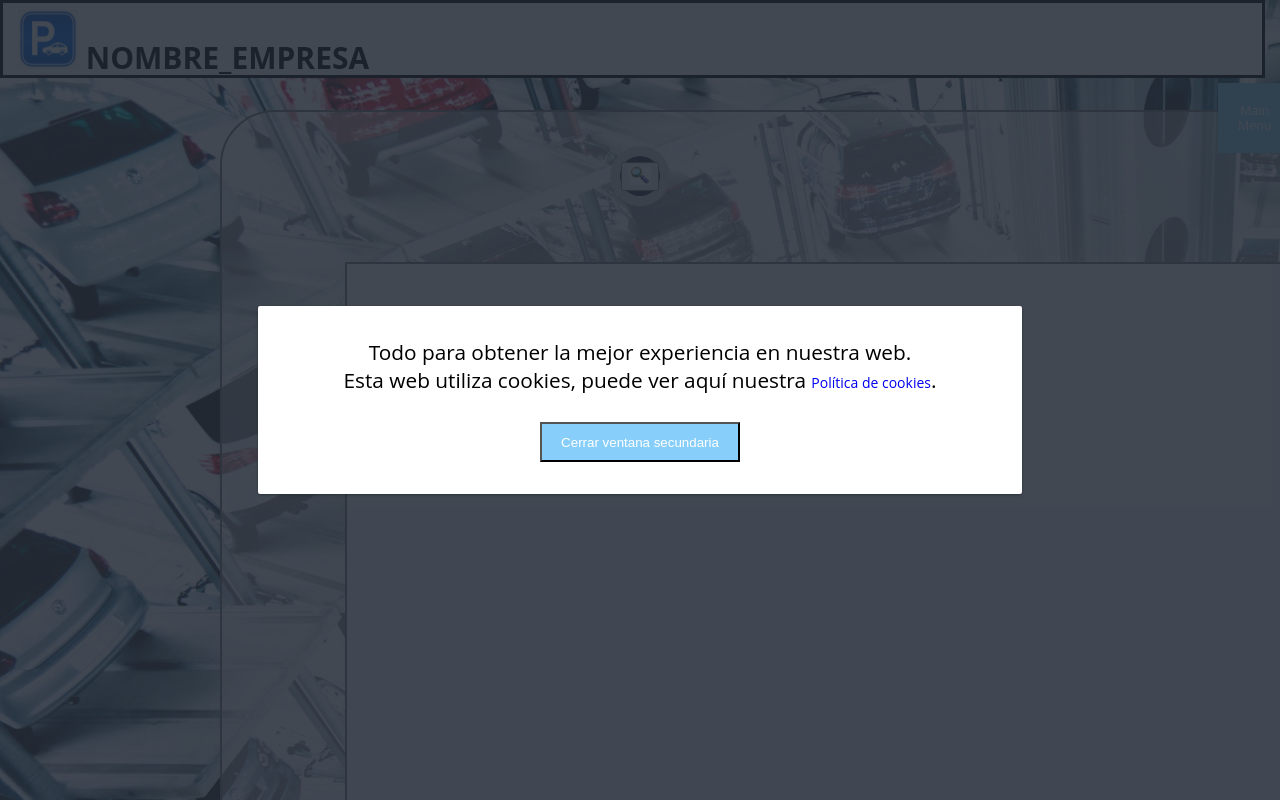
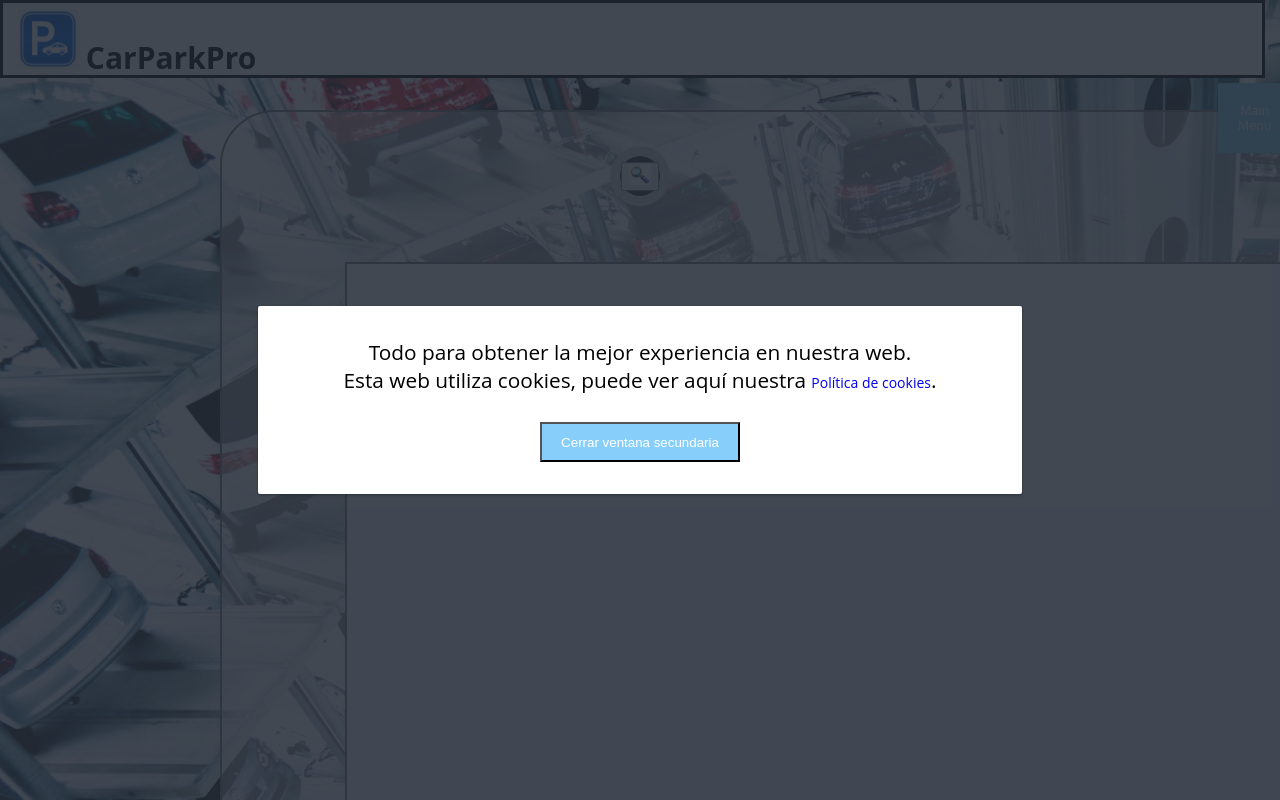
Before and after one commit to WizardOZ/CarParkPro, a PHP site: page /ProyectoFinal/principal.php in a window 1280 px wide. Run offline with PHP 8.4, Linux system fonts and the light colour scheme; the visitor is signed in with stand-in values (Sample User, id 1); data that the repository does not hold is empty.

Commit message:
principal.php

```diff
--- a/ProyectoFinal/principal.php
+++ b/ProyectoFinal/principal.php
@@ -8,7 +8,7 @@ session_start();
   <meta name="viewport" content="width=device-width, initial-scale=1">
   <link rel="shortcut icon" type="image/x-icon" href="./img/logo.jpeg"/>
   <link rel="stylesheet" href="./style.css">
-  <title>NOMBRE EMPRESA</title>
+  <title>CarParkPro</title>
   <script src="https://code.jquery.com/jquery-3.5.0.js"></script>
   <script>
     $(document).ready(function () {
@@ -44,7 +44,7 @@ session_start();
 
         <div style="float: left;">
           <a href="principal.php"><img src="./img/logo.jpeg" width="60px"></a>
-          <label>NOMBRE_EMPRESA</label>
+          <label>CarParkPro</label>
         </div>
         <div style="float: left; margin-left: 1200px;" class="dropdown">
           <button class="mainmenubtn">Main Menu</button>
```
